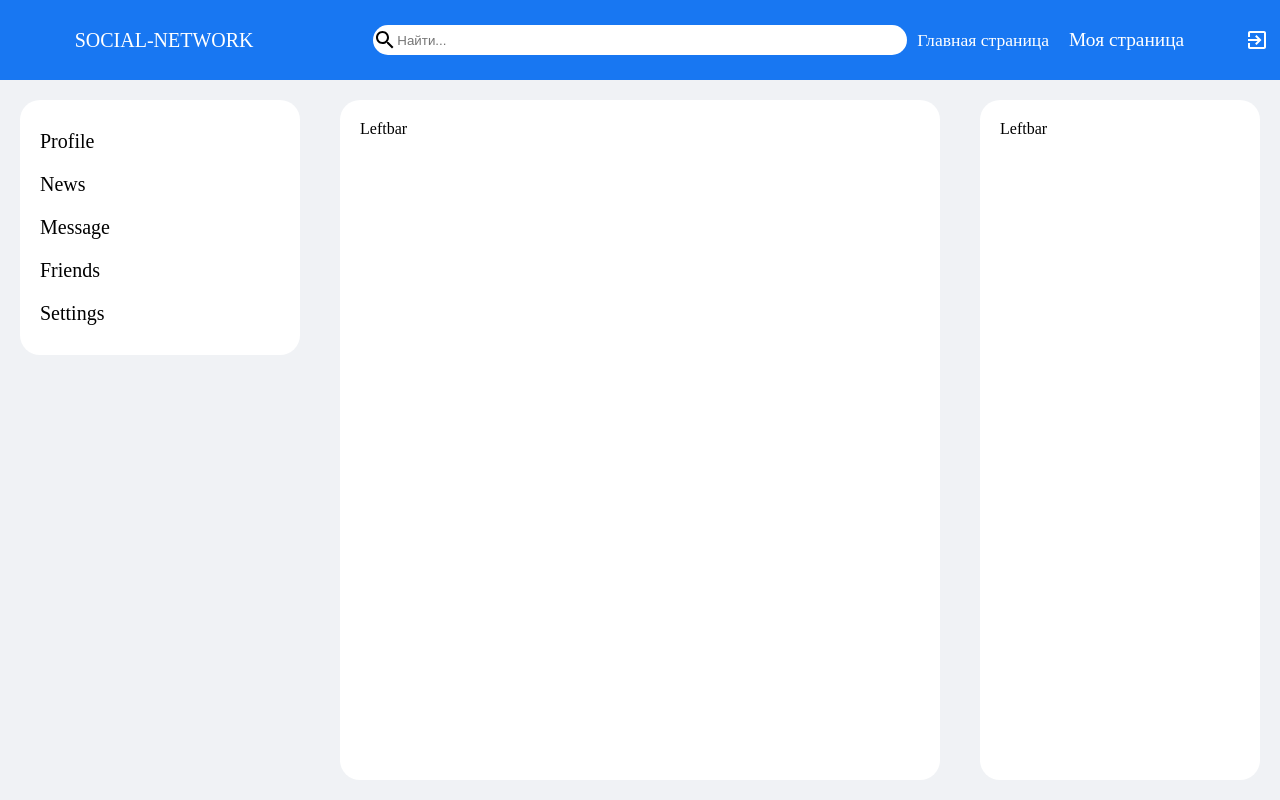
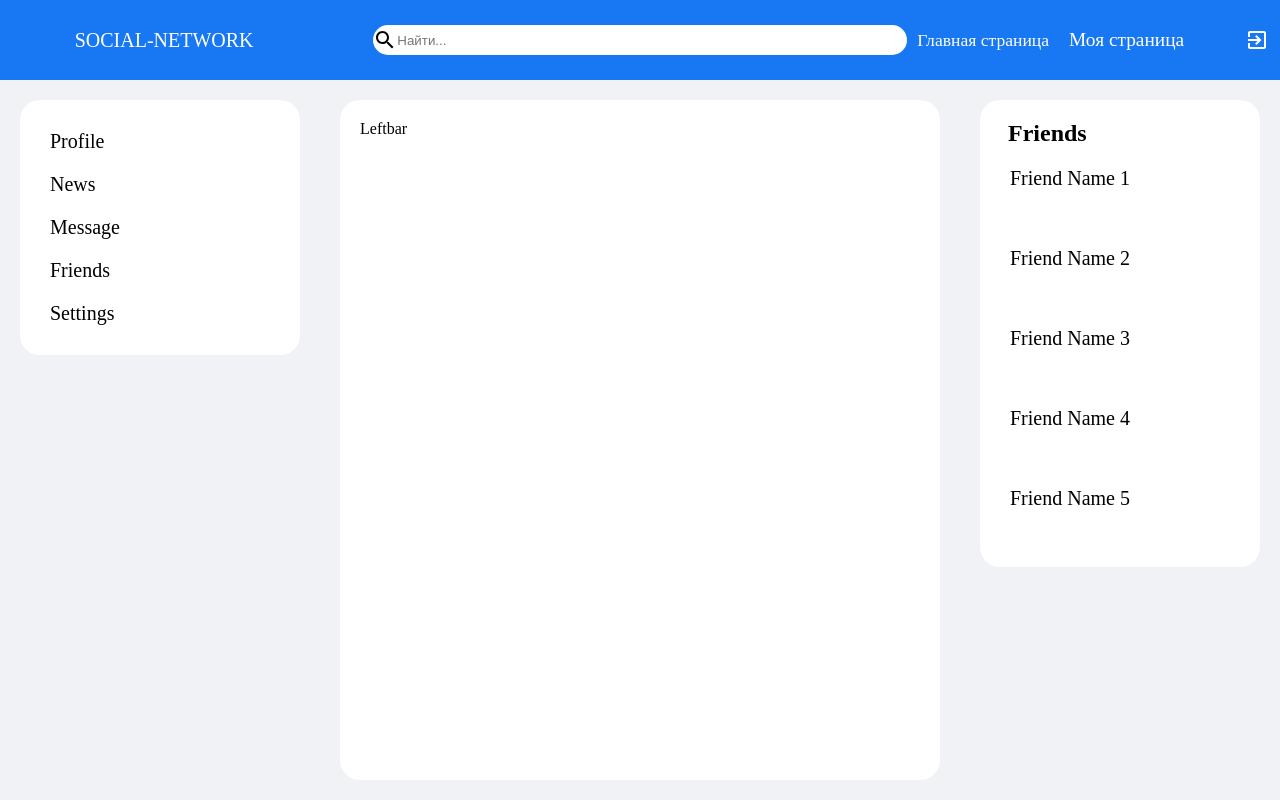
Before and after one commit to VASh1423/social-network, a React app in the folder client/: page / in a window 1280 px wide. Built offline with nearby package versions, Linux system fonts and the light colour scheme.

Commit message:
added rightbar

```diff
--- a/client/src/components/Leftbar/style.scss
+++ b/client/src/components/Leftbar/style.scss
@@ -1,3 +1,5 @@
+@import '../../styles/constants.scss';
+
 .leftbar{
   width: calc(100% - 40px);
   background-color: white;
@@ -14,7 +16,12 @@
   font-size: 20px;
 
   &.li{
-    padding-top: 10px;
-    padding-bottom: 10px;
+    padding: 10px 10px 10px 10px;
+    max-width: 100%;
+    cursor: pointer;
+
+    &:hover{
+      background-color: $mainGray;
+    }
   }
 }
--- a/client/src/components/Rightbar/index.tsx
+++ b/client/src/components/Rightbar/index.tsx
@@ -5,7 +5,14 @@ export const Rightbar: React.FC = () => {
   return (
     <div className='rightbar'>
       <div className="rightbarContainer">
-        Leftbar
+        <h2 className='rightbarTitle'>Friends</h2>
+        <div className='rightbarList'>
+          <div className='rightbarList friend'>Friend Name 1</div>
+          <div className='rightbarList friend'>Friend Name 2</div>
+          <div className='rightbarList friend'>Friend Name 3</div>
+          <div className='rightbarList friend'>Friend Name 4</div>
+          <div className='rightbarList friend'>Friend Name 5</div>
+        </div>
       </div>
     </div>
   )
--- a/client/src/components/Rightbar/style.scss
+++ b/client/src/components/Rightbar/style.scss
@@ -1,6 +1,7 @@
+@import '../../styles/constants.scss';
+
 .rightbar{
   width: calc(100% - 40px);
-  height: calc(100% - 40px);
   background-color: white;
   margin: 20px;
   border-radius: 20px;
@@ -9,3 +10,23 @@
 .rightbarContainer{
   padding: 20px;
 }
+
+.rightbarTitle{
+  margin-left: 8px;
+}
+
+.rightbarList{
+  margin-top: 10px;
+  font-size: 20px;
+  cursor: pointer;
+
+  &.friend{
+    padding: 10px 10px 10px 10px;
+    height: 50px;
+    max-width: 100%;
+
+    &:hover{
+      background-color: $mainGray;
+    }
+  }
+}
```
